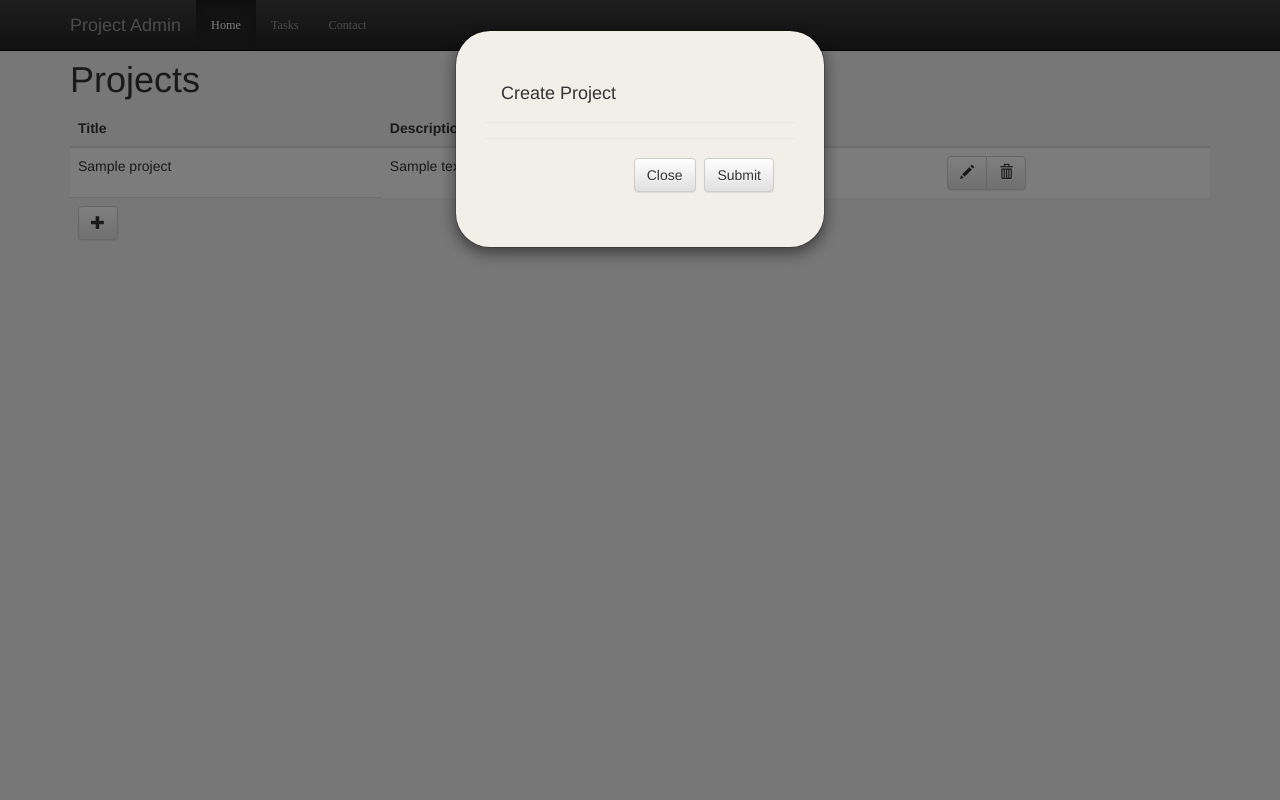
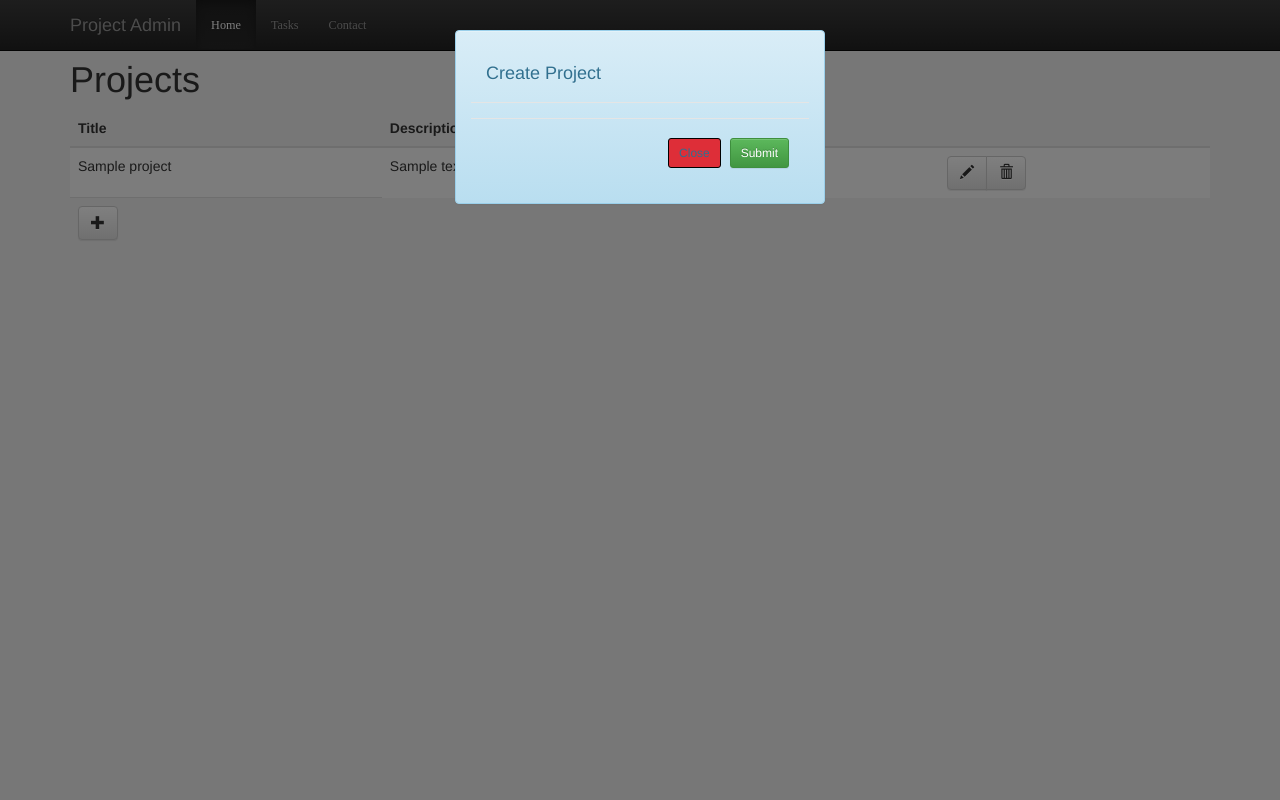
Before and after one commit to nllanes/project_admin, a Django app: template apps/web/templates/web/projects.html in a window 1280 px wide, after a click that opens the changed part. Run offline with Django 3.2, Linux system fonts and the light colour scheme; the template is opened without the code that fills it: most values are stand-ins (such as "Sample title", 1, 10 or a date in 2020); some libraries are stand-ins or nearby versions.

Commit message:
[web] Improving style
Improving the style and colors of modal windows in updates, deletions, and add new items

```diff
--- a/apps/web/static/css/main.css
+++ b/apps/web/static/css/main.css
@@ -279,6 +279,28 @@ div .logos a{
     border-radius: 35px;
     background-color: rgb(242, 239, 232);
 }
+
+.modal-content-delete {
+    width: 100%;
+    padding-left: 30px;
+    padding-right: 30px;
+    padding-top: 35px;
+    padding-bottom: 35px;
+    border-radius: 35px;
+    background-color: rgb(242, 60, 13);
+}
+
+
+.modal-content-update {
+    width: 100%;
+    padding-left: 30px;
+    padding-right: 30px;
+    padding-top: 35px;
+    padding-bottom: 35px;
+    border-radius: 35px;
+    background-color: rgb(166, 255, 17);
+}
+
 
 .modal-body {
     padding: 0;
--- a/apps/web/templates/web/projects.html
+++ b/apps/web/templates/web/projects.html
@@ -48,7 +48,7 @@
     {% block modal_create_project %}
         <div class="modal fade" id="basicModal" tabindex="-1" role="dialog" aria-labelledby="basicModal" aria-hidden="true">
             <div class="modal-dialog">
-                <div class="modal-content">
+                <div class="alert alert-info" role="alert">
                     <div class="modal-header">
                     <h4 class="modal-title" id="myModalLabel">Create Project</h4>
                     </div>
@@ -59,8 +59,8 @@
                             {% bootstrap_form form %}
 
                              <div class="modal-footer">
-                                <button type="button" class="btn btn-default" data-dismiss="modal">Close</button>
-                                <input type="submit" value="Submit" class="btn btn-default" />
+                                <button type="button" class="btn btn-sm btn-cancel" data-dismiss="modal">Close</button>
+                                <input type="submit" value="Submit" class="btn btn-sm btn-success" />
                              </div>
                          </form>
 
@@ -73,7 +73,7 @@
     {% block modal_update_project %}
         <div class="modal fade" id="modalUpdateProject" tabindex="-1" role="dialog" aria-labelledby="modalUpdateProject" aria-hidden="true">
             <div class="modal-dialog">
-                <div class="modal-content">
+                <div class="alert alert-success" role="alert">
                     <div class="modal-header">
                     <h4 class="modal-title" id="myModalLabel2">Update Project</h4>
                     </div>
@@ -85,8 +85,8 @@
                                     {% bootstrap_form form %}
 
                                      <div class="modal-footer">
-                                        <button type="button" class="btn btn-default" data-dismiss="modal">Close</button>
-                                        <input type="submit" value="Submit" class="btn btn-default" />
+                                        <button type="button" class="btn btn-sm btn-cancel" data-dismiss="modal">Close</button>
+                                        <input type="submit" value="Submit" class="btn btn-sm btn-success" />
                                      </div>
                                  </form>
 
@@ -100,14 +100,14 @@
     {% block modal_delete_project %}
         <div class="modal fade" id="modalDeleteProject" tabindex="-1" role="dialog" aria-labelledby="modalDeleteProject" aria-hidden="true">
             <div class="modal-dialog">
-                <div class="modal-content">
+                <div class="alert alert-danger" role="alert">
                     <div class="modal-header">
                     <h4 class="modal-title" id="myModalLabel3">Delete Project</h4>
                     </div>
                     <div class="modal-body">
                      Delete
                        <div class="modal-footer">
-                                <button type="button" class="btn btn-default" data-dismiss="modal">Close</button>
+                                <button type="button" class="btn btn-sm btn-cancel" data-dismiss="modal">Close</button>
 
                        </div>
                     </div>
--- a/apps/web/views.py
+++ b/apps/web/views.py
@@ -85,7 +85,6 @@ class CreateProject(CreateView):
 
 
 class UpdateProject(UpdateView):
-    form_class = CreateProjectForm
     model = Project
     context_object_name = 'update_project'
     success_url = '/'
--- a/conf/urls.py
+++ b/conf/urls.py
@@ -27,7 +27,7 @@ urlpatterns = patterns(
     url(r'^new_developer/$', DeveloperList.as_view()),
     #url(r'^registration/', Registration.as_view(), name='registration'),
     url(r'^create_project/', CreateProject.as_view(), name='create_project'),
-    url(r'^update_project/', UpdateProject.as_view(), name='update_project'),
+    url(r'^update_project/$', UpdateProject.as_view(), name='update_project'),
     url(r'^create_stage/', CreateStage.as_view(), name='create_stage'),
     url(r'^create_task/', CreateTask.as_view(), name='create_task'),
     url(r'^login/', login, {'template_name': 'web/login.html'}, name='login'),
```
Also changed, not shown: apps/web/templates/web/task.html (+7 -7 lines).
